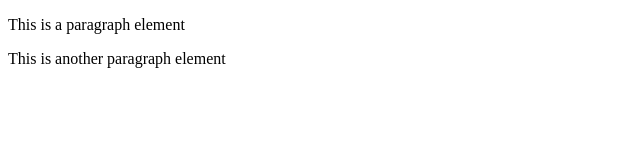
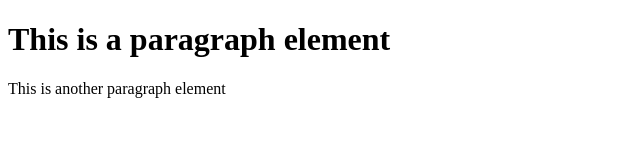
Before and after one commit to gcortez53/web-dev-hw, a plain HTML site: page test-directory/index.html in a window 1280 px wide. Shown: the whole page, without its empty margins (0-640 px from the left). Drawn offline with Linux system fonts and the light colour scheme.

Commit message:
Changed paragraph to heading

```diff
--- a/test-directory/index.html
+++ b/test-directory/index.html
@@ -5,7 +5,7 @@
   <head>
 
   <body>
-    <p>This is a paragraph element </p>
+    <h1>This is a paragraph element </h1>
 
     <p>This is another paragraph element <p>
   <body>
```
